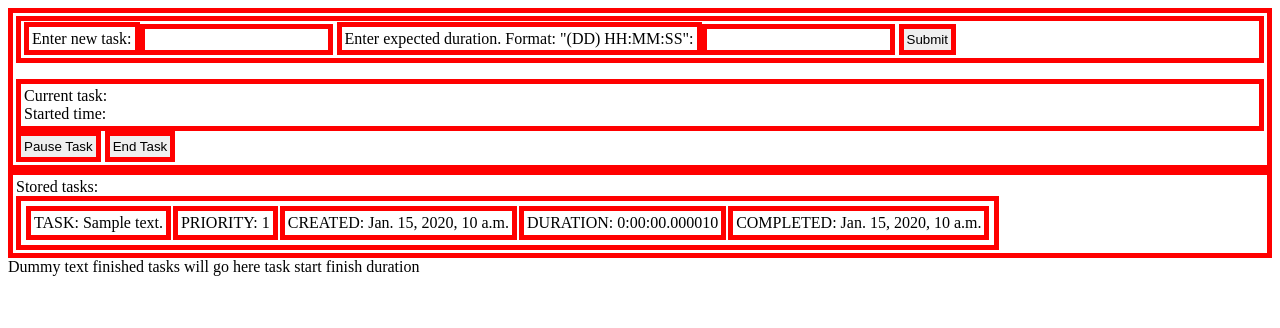
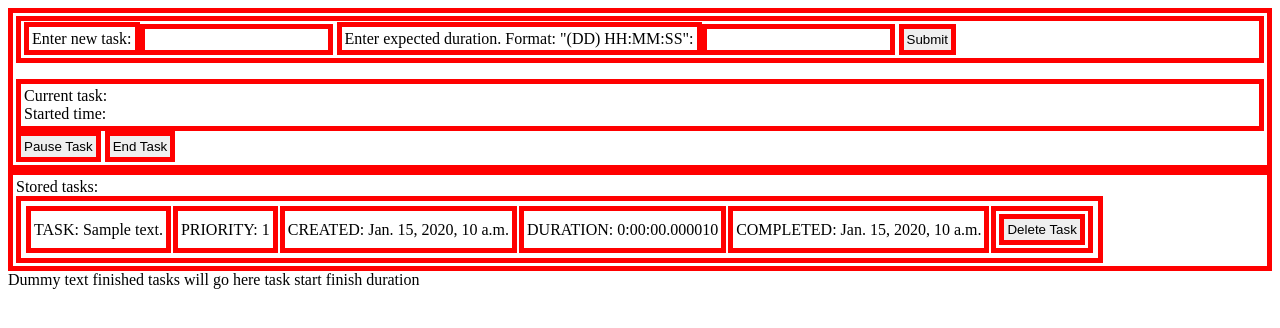
Before and after one commit to sferrazzaf/Taskmaster, a Django app: page /todolist/ in a window 1280 px wide. Shown: the top 328 px of the page. Run offline with Django 3.2, Linux system fonts and the light colour scheme; tables that the repository leaves empty hold one stand-in row (values such as "Sample post"); some libraries are stand-ins or nearby versions.

Commit message:
add delete button to tasks

```diff
--- a/to_do_list/static/to_do_list/to_do_list.js
+++ b/to_do_list/static/to_do_list/to_do_list.js
@@ -46,6 +46,9 @@ $(document).ready(function() {
           previousItem = ui.item.prev()[0]
           nextItem = ui.item.next()[0]
 
+          //change priority clientside
+
+          //submit updated item to server
           $.ajax("/todolist/reorder/", {
             type: 'POST',
             dataType: 'json',
@@ -60,8 +63,15 @@ $(document).ready(function() {
               nextItem.getAttribute('data-priority')
             }
           })
-          //
-        }
-        );
+        });
+
+    $(".deletetask").click(function() {
+        var taskid = ($(this).parent().parent()[0].getAttribute('data-id'))
+        $.ajax({
+          url: "delete/" + taskid + "/",
+          type: 'DELETE'
+        })
+        location.reload();
+      });
 
 });
--- a/to_do_list/templates/to_do_list/index.html
+++ b/to_do_list/templates/to_do_list/index.html
@@ -30,12 +30,15 @@
                     <thead>Stored tasks:</thead>
                         <tbody id=tasklist>
                             {% for task in tasks %}
-                                <tr class=task data-priority={{ task.priority }}>
-                                    <td >TASK: {{ task.text }}</td><td
+                                <tr class=task data-id={{ task.id }}
+                                data-priority={{ task.priority }}>
+                                    <td>TASK: {{ task.text }}</td><td
                                     >PRIORITY: {{ task.priority }}</td><td
                                     >CREATED: {{ task.created }}</td><td
                                     >DURATION: {{ task.duration }}</td><td
-                                    >COMPLETED: {{ task.completed }}</td>
+                                    >COMPLETED: {{ task.completed }}</td
+                                    ><td><button class=deletetask
+                                      >Delete Task</button></td>
                                 </tr>
                             {% endfor %}
                         </tbody>
--- a/to_do_list/urls.py
+++ b/to_do_list/urls.py
@@ -4,5 +4,6 @@ from . import views
 
 urlpatterns = [
         url(r'^todolist/$', views.todolist, name='todolist'),
-        url(r'^todolist/reorder/$', views.reorder, name='reorder')
+        url(r'^todolist/reorder/$', views.reorder, name='reorder'),
+        url(r'^todolist/delete/([0-9]+)/$', views.deletetask, name='deletetask')
         ]
--- a/to_do_list/views.py
+++ b/to_do_list/views.py
@@ -21,6 +21,12 @@ def todolist(request):
                      {'form': form, 'tasks': tasks}
         )
 
+def deletetask(request, taskid):
+        workingtask = Task.objects.get(id=taskid)
+        if request.method == 'DELETE':
+            workingtask.delete()
+        return HttpResponse("")
+
 def reorder(request):
     if request.method == 'POST':
         droppedItemPriority = request.POST.get('droppedItemPriority')
@@ -33,4 +39,9 @@ def reorder(request):
         print(nextItemPriority)
         print(previousItemPosition)
         print(previousItemPriority)
+        if previousItemPosition > droppedItemPosition:
+            print('task is ')
+        if previousItemPosition < droppedItemPosition:
+            print('less')
+
     return HttpResponse("blarg!")
```
